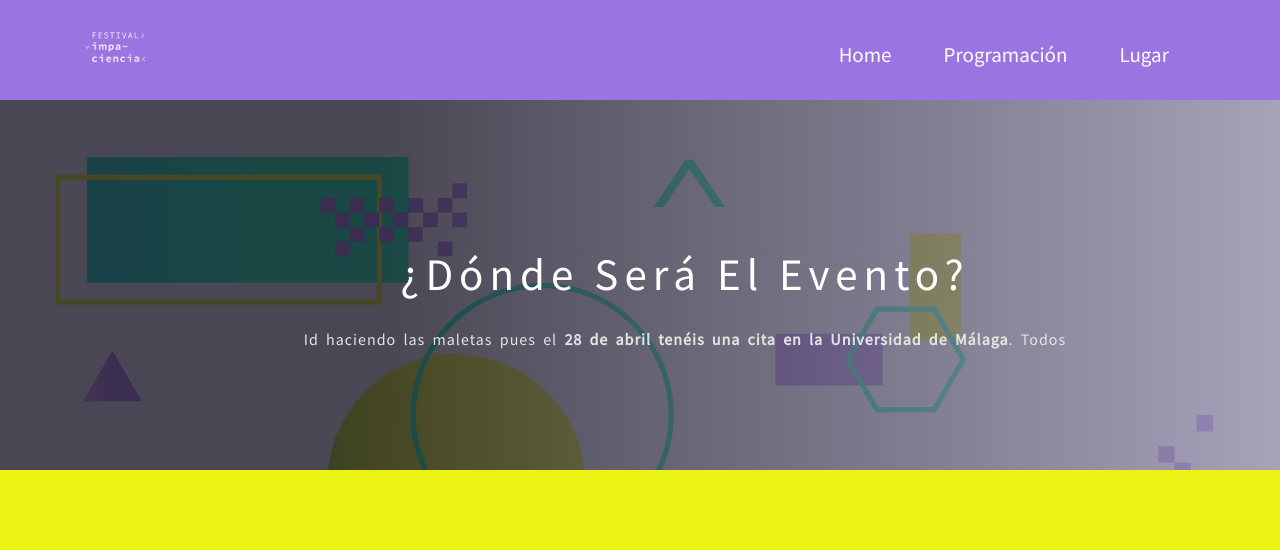
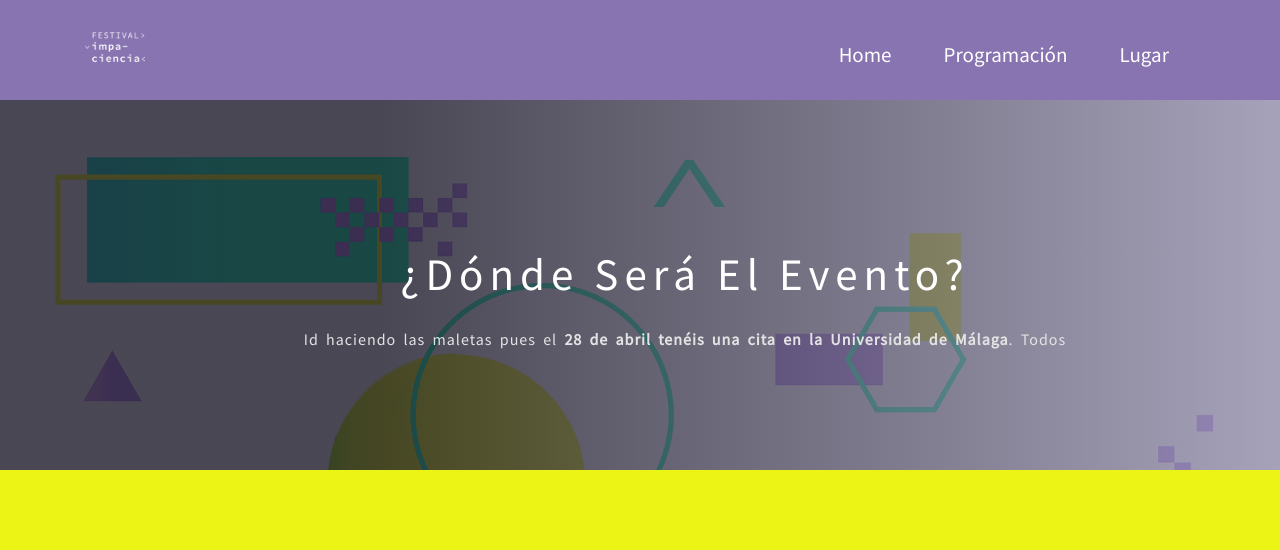
Before and after one commit to Impaciencia/festival, a Jekyll site: the page built from venue.html, in a window 1280 px wide. Shown: the top 550 px of the page. Built offline with Jekyll 4.4.1, drawn with Linux system fonts in a browser that asks for light colours; nearby versions of some CDN libraries; some web fonts are replaced; grey boxes are pictures that could not be loaded.

```diff
--- a/css/airspace.css
+++ b/css/airspace.css
@@ -89,7 +89,7 @@
 	Header Start
 --*/
 header {
-  background: #9B74E2;
+  background: #8874B0;
   padding: 25px 0;
 }
 header .navbar {
@@ -152,7 +152,6 @@
   letter-spacing: 10px;
   padding-bottom: 45px;
   color: #fff;
-  background-color: #333;
 }
 #slider .block p {
   font-size: 23px;
--- a/index.html
+++ b/index.html
@@ -16,9 +16,9 @@
 		</div><!-- .col-md-5 close -->
 		<div class="col-md-6 col-sm-12">
           <div class="block">
-			  <h1 class="animated fadeInUp" ><b>ARTE, CIENCIA Y TECNOLOGÍA</h1>
-			  <h1 class="animated fadeInUp" style="font-size:2em; font-style:italic;"> Don’t Do It Yourself <br>Do It Together!</h1>
-			  <p class="animated fadeInUp">El <b>28 de abril</b> ven a celebrar la <b>multidisciplinaridad</b> a la Universidad de Málaga </p>
+			  <h1 class="animated fadeInUp" style="background-color: #333;"><b>ARTE, CIENCIA Y TECNOLOGÍA</h1>
+			  <h1 class="animated fadeInUp" style="background-color: #333; font-style:italic;"> Don’t Do It Yourself <br>Do It Together!</h1>
+			  <p class="animated fadeInUp" tyle="background-color: #333;">El <b>28 de abril</b> ven a celebrar la <b>multidisciplinaridad</b> a la Universidad de Málaga </p>
 
         </div><!-- .col-md-7 close -->
 
```
